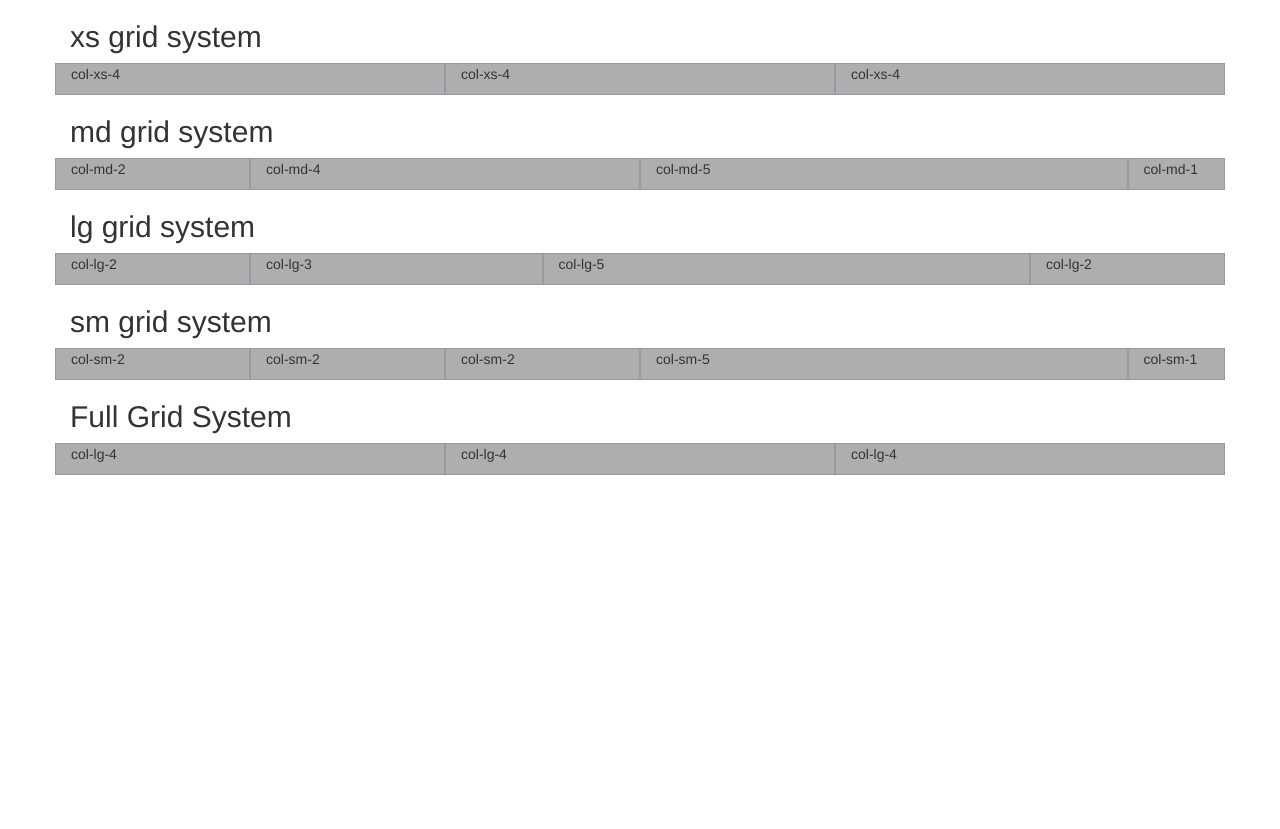
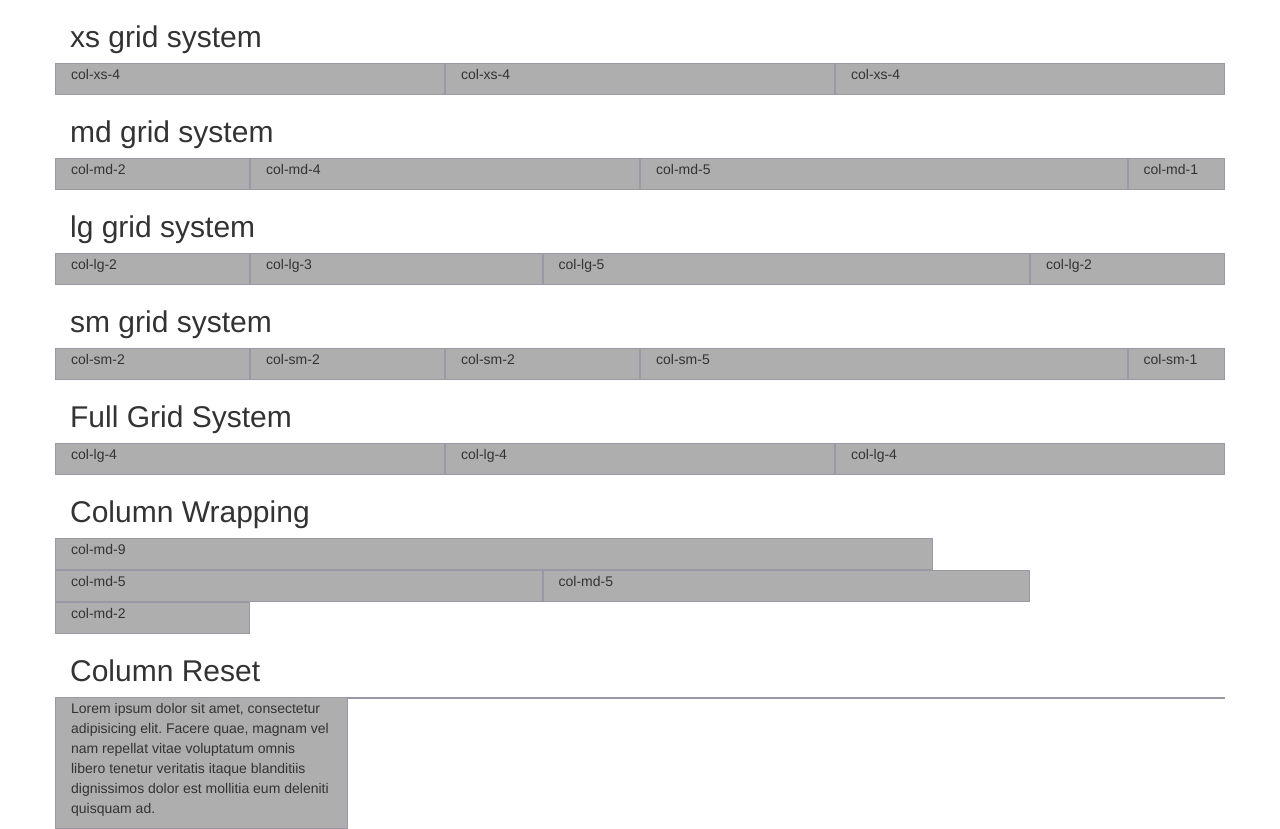
Before and after one commit to gislady04/grid-system, a plain HTML site: page index.html in a window 1280 px wide. Before the commit the page ends 800 px from the top, so only its background shows below. Drawn offline with Linux system fonts and the light colour scheme.

Commit message:
column wrapping and column reset

```diff
--- a/index.html
+++ b/index.html
@@ -72,45 +72,6 @@
 			</div>
 		</div> <!-- end of sm grid -->
 
-<!-- 		<h2>full grid system</h2>
-		<div class="row show-grid">
-			<div class="col-lg-4">
-				<p>col-lg-4</p>
-			</div>
-			<div class="col-lg-4">
-				<p>col-lg-4</p>
-			</div>
-			<div class="col-lg-4">
-				<p>col-lg-4</p>
-			</div>
-			<div class="col-md-3">
-				<p>col-md-3</p>
-			</div>
-			<div class="col-md-3">
-				<p>col-md-3</p>
-			</div>
-			<div class="col-md-6">
-				<p>col-md-6</p>
-			</div>
-			<div class="col-sm-5">
-				<p>col-sm-5</p>
-			</div>
-			<div class="col-sm-5">
-				<p>col-sm-5</p>
-			</div>
-			<div class="col-sm-2">
-				<p>col-sm-2</p>
-			</div>
-			<div class="col-xs-3">
-				<p>col-xs-3</p>
-			</div>
-			<div class="col-xs-3">
-				<p>col-xs-3</p>
-			</div>
-			<div class="col-xs-6">
-				<p>col-xs-6</p>
-			</div>
-		</div> <!-- end of full grid -->
 
 		<h2>Full Grid System</h2>
 		<div class="row show-grid">
@@ -134,6 +95,46 @@
 			</div>
 		</div>
 
+		<h2>Column Wrapping</h2>
+		<div class="row show-grid">
+			<div class="col-md-9">
+				<p>col-md-9</p>
+			</div>
+			<div class="col-md-5">
+				<p>col-md-5</p>
+			</div>
+			<div class="col-md-5">
+				<p>col-md-5</p>
+			</div>
+		</div>
+		<div class="row show-grid">
+			<div class="col-md-2">
+				<p>col-md-2</p>
+			</div>
+		</div>
+
+		<h2>Column Reset</h2>
+		<div class="row show-grid">
+			<div class="col-sm-6 col-md-3">
+				<p class="visible-sm">col-sm-6</p>
+				<p class="visible-md">col-md-3</p>
+				<p>Lorem ipsum dolor sit amet, consectetur adipisicing elit. Facere quae, magnam vel nam repellat vitae voluptatum omnis libero tenetur veritatis itaque blanditiis dignissimos dolor est mollitia eum deleniti quisquam ad.</p>
+			</div>
+			<div class="col-sm-6 col-md-3">
+				<p class="visible-sm">col-sm-6</p>
+				<p class="visible-md">col-md-3</p>
+			</div>
+			<span class="clearfix visible-sm-block"></span>
+			<div class="col-sm-6 col-md-3">
+				<p class="visible-sm">col-sm-6</p>
+				<p class="visible-md">col-md-3</p>
+			</div>
+			<div class="col-sm-6 col-md-3">
+				<p class="visible-sm">col-sm-6</p>
+				<p class="visible-md">col-md-3</p>
+			</div>
+		</div>
+
 	</div> <!-- end of container -->
 </body>
 </html>
```
